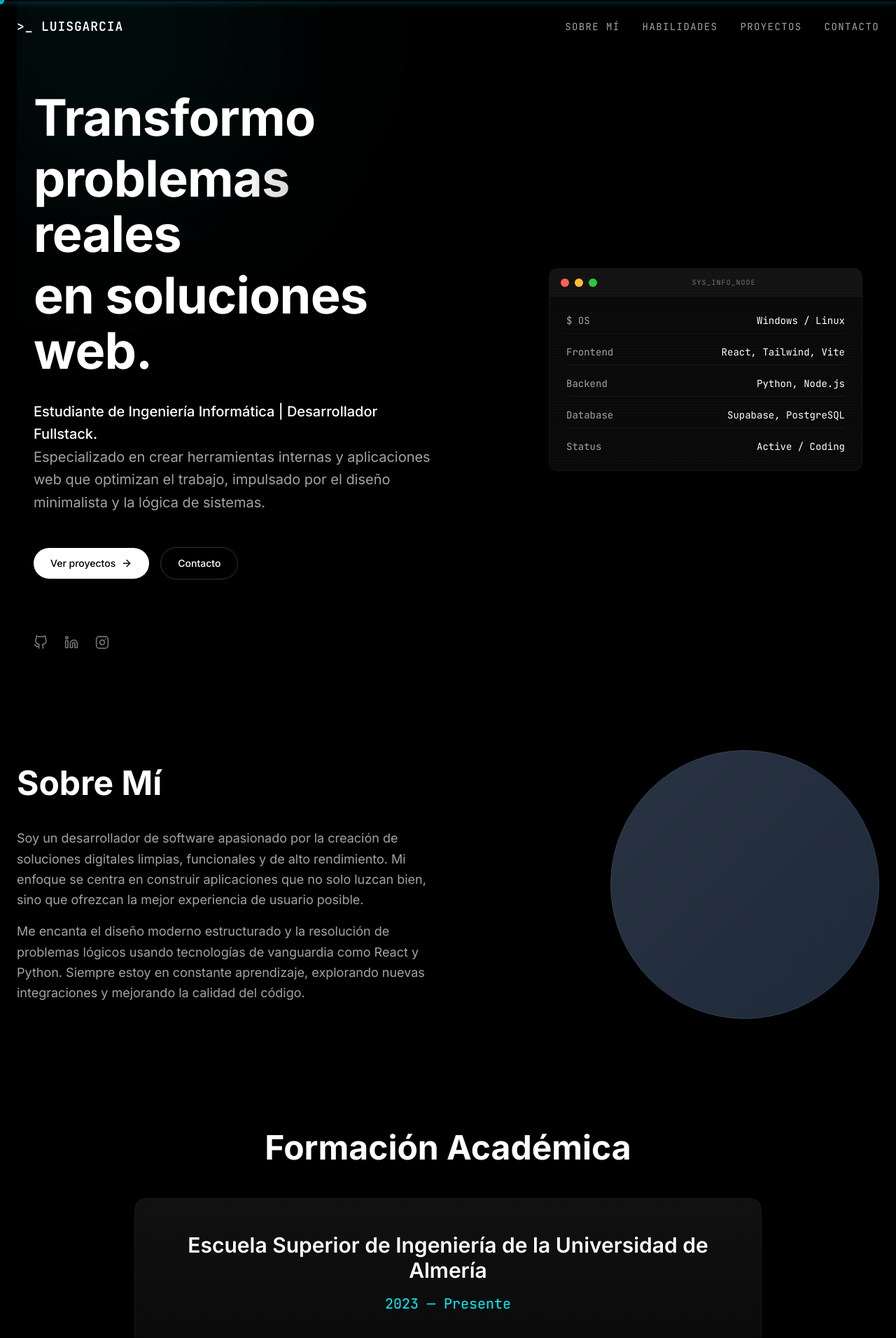
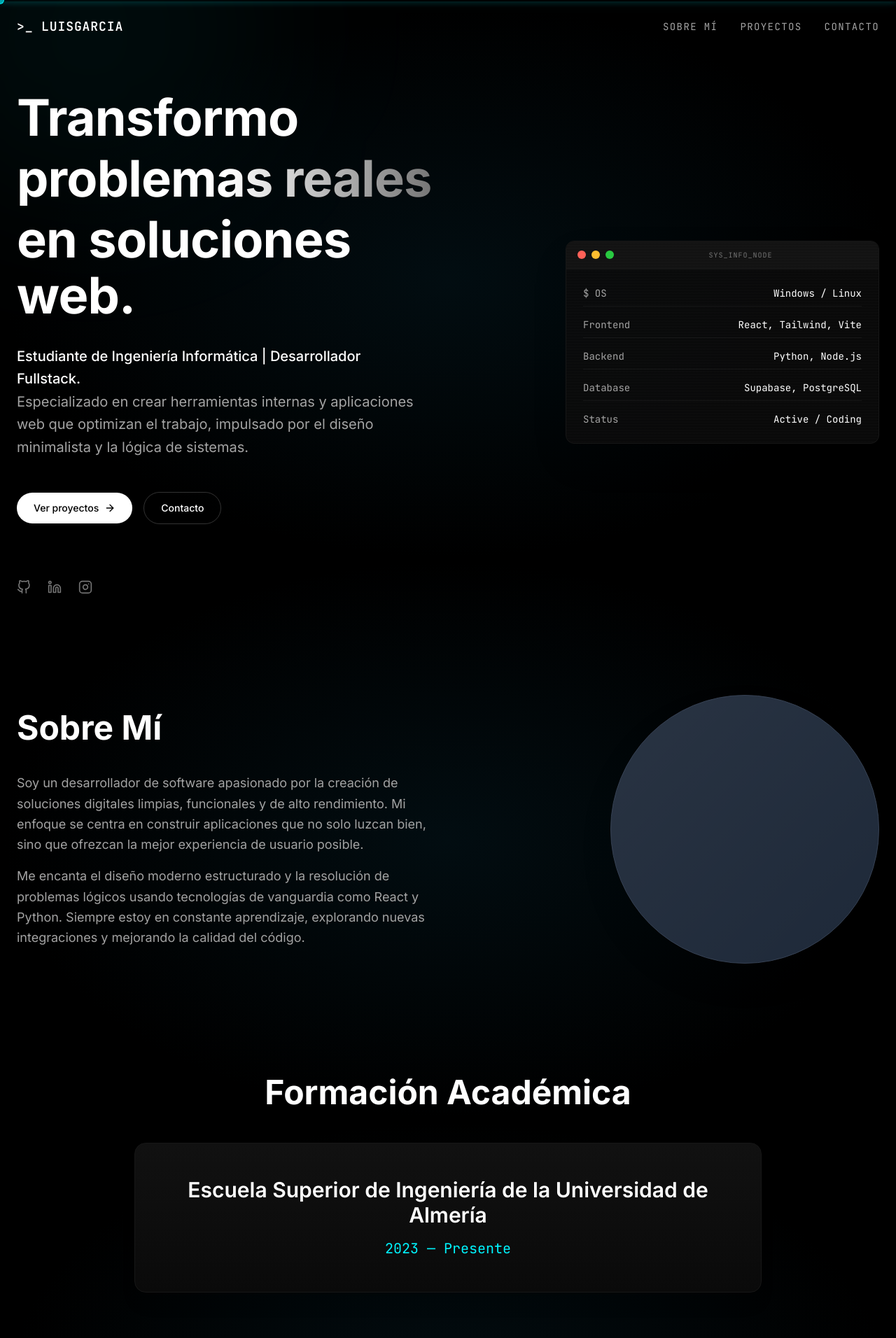
Before and after one commit to uallga109/Portfolio, a React (Vite) app: page / in a window 1280 px wide. Shown: the top 1912 px of the page at 70% size. Built offline with nearby package versions, Linux system fonts and the light colour scheme.

Commit message:
Arreglo de errores visuales

```diff
--- a/src/App.jsx
+++ b/src/App.jsx
@@ -20,7 +20,7 @@ export default function App() {
   const [isLoaded, setIsLoaded] = useState(false);
 
   return (
-    <div id="wrapper" className="bg-[#000000] bg-[radial-gradient(ellipse_at_center,_var(--tw-gradient-stops))] from-cyan-950/20 via-black to-black bg-fixed min-h-screen text-[#a3a3a3] font-sans selection:bg-white/10 selection:text-white">
+    <div id="wrapper" className="min-h-screen">
 
       {/* GLobal utilities */}
       <CustomCursor />
@@ -42,16 +42,16 @@ export default function App() {
           >
             <Navbar />
 
-            <main id="main-content" className="max-w-7xl mx-auto px-4 sm:px-6 w-full">
+            <main id="main-content" className="w-full">
               <Hero />
               <About />
               <Education />
 
               <Projects />
               <Contact />
+              <Footer />
             </main>
 
-            <Footer />
           </motion.div>
         )}
       </AnimatePresence>
--- a/src/index.css
+++ b/src/index.css
@@ -44,11 +44,14 @@
 
   body {
     background-color: var(--color-bg-base);
+    background-image: radial-gradient(ellipse at center, rgba(8, 51, 68, 0.25) 0%, #000000 70%);
+    background-attachment: fixed;
     color: var(--color-text-secondary);
     font-family: var(--font-sans);
     -webkit-font-smoothing: antialiased;
     -moz-osx-font-smoothing: grayscale;
     overflow-x: hidden;
+    min-height: 100vh;
   }
 
   ::selection {
--- a/src/sections/About.jsx
+++ b/src/sections/About.jsx
@@ -2,7 +2,8 @@ import { motion } from 'framer-motion';
 
 export default function About() {
   return (
-    <section id="sobre-mi" className="py-20">
+    <section id="sobre-mi" className="py-20 overflow-hidden">
+      <div className="max-w-7xl mx-auto px-4 sm:px-6">
         <div className="grid grid-cols-1 lg:grid-cols-2 gap-12 items-center">
 
           {/* Left: Text */}
@@ -48,6 +49,7 @@ export default function About() {
           </motion.div>
 
         </div>
+      </div>
     </section>
   );
 }
--- a/src/sections/Contact.jsx
+++ b/src/sections/Contact.jsx
@@ -17,8 +17,8 @@ const SOCIAL_LINKS = [
 
 export default function Contact() {
   return (
-    <section id="contact" className="py-20">
-      <div className="w-full">
+    <section id="contact" className="py-20 overflow-hidden">
+      <div className="max-w-7xl mx-auto px-4 sm:px-6">
         <div className="flex flex-col items-center text-center">
 
           {/* Heading */}
--- a/src/sections/Education.jsx
+++ b/src/sections/Education.jsx
@@ -2,7 +2,8 @@ import { motion } from 'framer-motion';
 
 export default function Education() {
   return (
-    <section className="py-20 flex flex-col items-center">
+    <section className="py-20 flex flex-col items-center overflow-hidden">
+      <div className="max-w-7xl mx-auto px-4 sm:px-6 w-full flex flex-col items-center">
         <motion.h2
           initial={{ opacity: 0, y: 20 }}
           whileInView={{ opacity: 1, y: 0 }}
@@ -32,6 +33,7 @@ export default function Education() {
             </p>
           </div>
         </motion.div>
+      </div>
     </section>
   );
 }
--- a/src/sections/Footer.jsx
+++ b/src/sections/Footer.jsx
@@ -1,12 +1,32 @@
-import { Github, Linkedin, Instagram } from 'lucide-react';
+const GithubIcon = () => (
+  <svg width="20" height="20" viewBox="0 0 24 24" fill="none" stroke="currentColor" strokeWidth="2" strokeLinecap="round" strokeLinejoin="round">
+    <path d="M9 19c-5 1.5-5-2.5-7-3m14 6v-3.87a3.37 3.37 0 0 0-.94-2.61c3.14-.35 6.44-1.54 6.44-7A5.44 5.44 0 0 0 20 4.77 5.07 5.07 0 0 0 19.91 1S18.73.65 16 2.48a13.38 13.38 0 0 0-7 0C6.27.65 5.09 1 5.09 1A5.07 5.07 0 0 0 5 4.77a5.44 5.44 0 0 0-1.5 3.78c0 5.42 3.3 6.61 6.44 7A3.37 3.37 0 0 0 9 18.13V22"></path>
+  </svg>
+);
+
+const LinkedinIcon = () => (
+  <svg width="20" height="20" viewBox="0 0 24 24" fill="none" stroke="currentColor" strokeWidth="2" strokeLinecap="round" strokeLinejoin="round">
+    <path d="M16 8a6 6 0 0 1 6 6v7h-4v-7a2 2 0 0 0-2-2 2 2 0 0 0-2 2v7h-4v-7a6 6 0 0 1 6-6z"></path>
+    <rect x="2" y="9" width="4" height="12"></rect>
+    <circle cx="4" cy="4" r="2"></circle>
+  </svg>
+);
+
+const InstagramIcon = () => (
+  <svg width="20" height="20" viewBox="0 0 24 24" fill="none" stroke="currentColor" strokeWidth="2" strokeLinecap="round" strokeLinejoin="round">
+    <rect x="2" y="2" width="20" height="20" rx="5" ry="5"></rect>
+    <path d="M16 11.37A4 4 0 1 1 12.63 8 4 4 0 0 1 16 11.37z"></path>
+    <line x1="17.5" y1="6.5" x2="17.51" y2="6.5"></line>
+  </svg>
+);
 
 export default function Footer() {
   const currentYear = new Date().getFullYear();
 
   const socialLinks = [
-    { icon: Github, href: 'https://github.com/uallga109', label: 'GitHub' },
-    { icon: Linkedin, href: 'https://linkedin.com/in/uallga109', label: 'LinkedIn' },
-    { icon: Instagram, href: 'https://instagram.com/uallga109', label: 'Instagram' },
+    { icon: GithubIcon, href: 'https://github.com/uallga109', label: 'GitHub' },
+    { icon: LinkedinIcon, href: 'https://linkedin.com/in/uallga109', label: 'LinkedIn' },
+    { icon: InstagramIcon, href: 'https://instagram.com/uallga109', label: 'Instagram' },
   ];
 
   return (
@@ -28,7 +48,7 @@ export default function Footer() {
             aria-label={label}
             className="hover:text-[#00f5ff] hover:scale-110 transition-all duration-300 ease-out"
           >
-            <Icon size={20} strokeWidth={1.5} />
+            <Icon />
           </a>
         ))}
       </div>
--- a/src/sections/Hero.jsx
+++ b/src/sections/Hero.jsx
@@ -69,7 +69,7 @@ export default function Hero() {
         <div className="absolute top-[-10%] sm:top-[-20%] left-[-10%] w-[40%] h-[50%] bg-[#00f5ff]/5 blur-[120px] rounded-full" />
       </div>
 
-      <div className="container mx-auto px-6 relative z-10 w-full">
+      <div className="max-w-7xl mx-auto px-4 sm:px-6 relative z-10 w-full">
         <div className="grid grid-cols-1 lg:grid-cols-2 gap-16 lg:gap-8 items-center">
 
           {/* Left Column: Text & Buttons */}
--- a/src/sections/Navbar.jsx
+++ b/src/sections/Navbar.jsx
@@ -3,7 +3,6 @@ import { motion } from 'framer-motion';
 
 const NAV_LINKS = [
   { label: 'Sobre Mí', href: '#sobre-mi' },
-  { label: 'Habilidades', href: '#stack' },
   { label: 'Proyectos', href: '#projects' },
   { label: 'Contacto', href: '#contact' }
 ];
@@ -34,10 +33,10 @@ export default function Navbar() {
       className={`fixed top-0 left-0 right-0 z-50 transition-all duration-300 font-[family-name:var(--font-mono)] ${
         scrolled
           ? 'bg-black/80 backdrop-blur-md border-b border-white/5 py-4'
-          : 'bg-transparent py-6 w-full max-w-7xl mx-auto px-4 sm:px-6'
+          : 'bg-transparent py-6'
       }`}
     >
-      <div className={`mx-auto flex items-center justify-between ${scrolled ? 'w-full max-w-7xl px-4 sm:px-6' : 'w-full'}`}>
+      <div className="max-w-7xl mx-auto px-4 sm:px-6 flex items-center justify-between">
 
         {/* Logo */}
         <a
--- a/src/sections/Projects.jsx
+++ b/src/sections/Projects.jsx
@@ -248,8 +248,8 @@ export default function Projects() {
   const filteredProjects = PROJECTS.filter(p => p.category === activeTab)
 
   return (
-    <section id="projects" className="py-24 relative">
-      <div className="container mx-auto px-6">
+    <section id="projects" className="py-24 relative overflow-hidden">
+      <div className="max-w-7xl mx-auto px-4 sm:px-6">
 
         {/* Header */}
         <div className="text-center mb-16">
```
Lines whose indentation alone changed are shown as unchanged.
